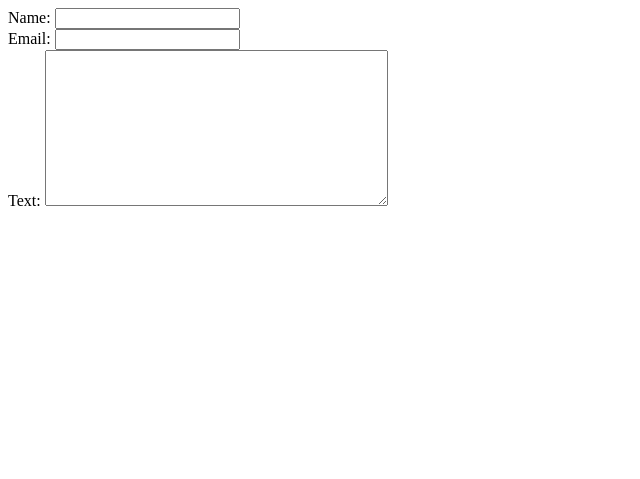
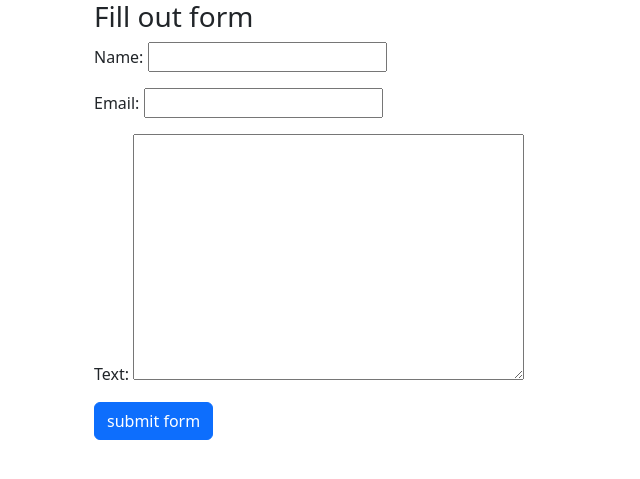
Before and after one commit to struk49/basic_forms, a Django app: page /formpage/ in a window 1280 px wide. Shown: the top 479 px of the page, without its empty margins (0-640 px from the left). Run offline with Django 5.2, Linux system fonts and the light colour scheme.

Commit message:
added bootstrap and printed form content to console

```diff
--- a/basic_forms/basicapp/templates/basicapp/form_page.html
+++ b/basic_forms/basicapp/templates/basicapp/form_page.html
@@ -3,12 +3,24 @@
 <head>
     <meta charset="UTF-8">
     <meta name="viewport" content="width=device-width, initial-scale=1.0">
+    <link href="https://cdn.jsdelivr.net/npm/bootstrap@5.3.3/dist/css/bootstrap.min.css" rel="stylesheet" integrity="sha384-QWTKZyjpPEjISv5WaRU9OFeRpok6YctnYmDr5pNlyT2bRjXh0JMhjY6hW+ALEwIH" crossorigin="anonymous">
     <title>Forms</title>
 </head>
 <body>
     <div class="container">
-        {{ form }}
+        <form class="container" method="POST">
+            <h3>Fill out form</h3>
+
+        {{ form.as_p }}
+        {% csrf_token %}
+        <button type="submit" class="btn btn-primary mb-3">submit form</button>
+        </form>
+
     </div>
 
+
+
+
+    <script src="https://cdn.jsdelivr.net/npm/bootstrap@5.3.3/dist/js/bootstrap.bundle.min.js" integrity="sha384-YvpcrYf0tY3lHB60NNkmXc5s9fDVZLESaAA55NDzOxhy9GkcIdslK1eN7N6jIeHz" crossorigin="anonymous"></script>
 </body>
 </html>
--- a/basic_forms/basicapp/views.py
+++ b/basic_forms/basicapp/views.py
@@ -8,4 +8,16 @@
 
 def form_name_view(request):
     form = forms.FormName()
+
+    if request.method == 'POST':
+        form = forms.FormName(request.POST)
+
+        if form.is_valid():
+            print("VALIDATION SUCCESSS")
+            print("Name: "+form.cleaned_data['name'])
+            print("Email: "+form.cleaned_data['email'])
+            print("Text: "+form.cleaned_data['text'])
+
+
+
     return render(request, 'basicapp/form_page.html', {'form': form})
```
Also changed, not shown: basic_forms/basicapp/templates/basicapp/index.html (+9 -0 lines).
